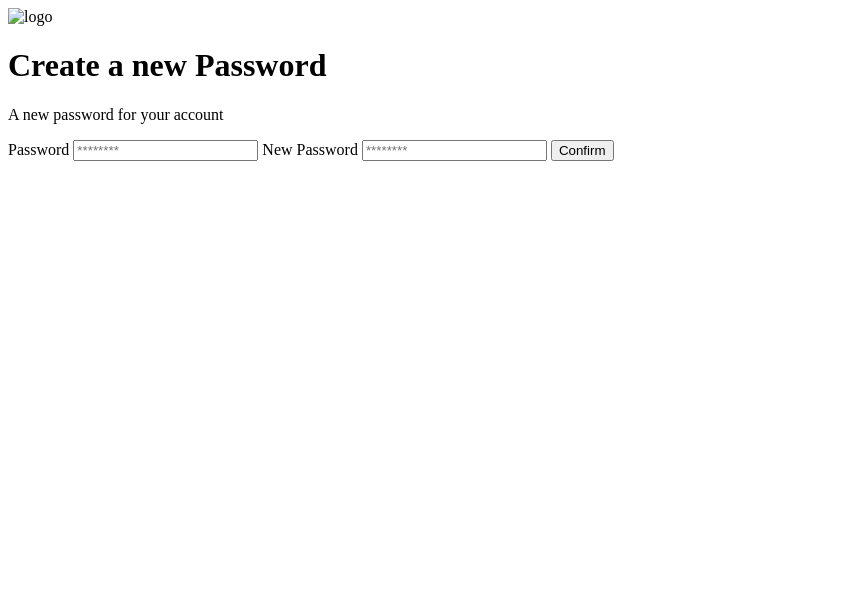
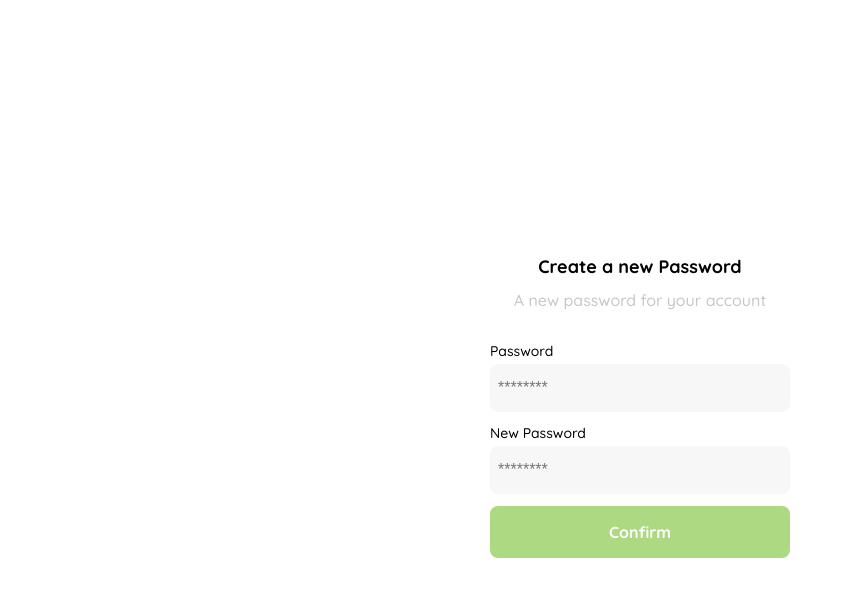
Before and after one commit to kfiguera/frontend-practico, a plain HTML site: page clase1.html in a window 1280 px wide. Shown: the whole page, without its empty margins (0-845 px from the left). Drawn offline with Linux system fonts and the light colour scheme.

Commit message:
Crear nueva contraseña: CSS

```diff
--- a/clase1.html
+++ b/clase1.html
@@ -5,13 +5,102 @@
     <meta name="viewport"
           content="width=device-width, user-scalable=no, initial-scale=1.0, maximum-scale=1.0, minimum-scale=1.0">
     <meta http-equiv="X-UA-Compatible" content="ie=edge">
+    <link rel="preconnect" href="https://fonts.googleapis.com">
+    <link rel="preconnect" href="https://fonts.gstatic.com" crossorigin>
+    <link href="https://fonts.googleapis.com/css2?family=Quicksand:wght@300;500;700&display=swap" rel="stylesheet">
     <title>Document</title>
-    <style></style>
+    <style>
+        :root {
+            --white: #FFFFFF;
+            --black: #000000;
+            --very-light-pink: #C7C7C7;
+            --text-input-field: #F7F7F7;
+            --hospital-green: #ACD982;
+            --sm: 14px;
+            --md: 16px;
+            --lg: 18px;
+        }
+
+        body {
+            font-family: 'Quicksand', sans-serif;
+            margin: 0;
+        }
+
+        .login {
+            width: 100%;
+            height: 100vh;
+            display: grid;
+            place-items: center;
+        }
+
+        .form-container {
+            display: grid;
+            grid-template-rows: auto 1fr auto;
+            width: 300px;
+        }
+
+        .logo {
+            width: 150px;
+            margin-bottom: 48px;
+            justify-self: center;
+            display: none;
+        }
+
+        .title {
+            font-size: var(--lg);
+            margin-bottom: 12px;
+            text-align: center;
+        }
+
+        .subtitle {
+            color: var(--very-light-pink);
+            font-size: var(--md);
+            font-weight: 500;
+            margin-top: 0;
+            margin-bottom: 32px;
+            text-align: center;
+        }
+
+        .form {
+            display: flex;
+            flex-direction: column ;
+        }
+        .label {
+            font-size: var(--sm);
+            font-weight: 500;
+            margin-bottom: 4px;
+        }
+        .input {
+            background-color: var(--text-input-field);
+            border: none;
+            border-radius: 8px;
+            height: 32px;
+            font-size: var(--md);
+            padding: 8px;
+            margin-bottom: 12px;
+        }
+        .primary-button{
+            background-color: var(--hospital-green);
+            border-radius: 8px;
+            border: none;
+            color: var(--white);
+            width: 100%;
+            height: 52px;
+            cursor: pointer;
+            font: var(--md);
+            font-weight: bold;
+        }
+        @media (max-width: 640px) {
+            .logo {
+                display: block;
+            }
+        }
+    </style>
 </head>
 <body>
 <div class="login">
     <div class="form-container">
-        <img src="" alt="logo" class="logo">
+        <img src="./assets/logos/logo_yard_sale.svg" alt="logo" class="logo">
         <h1 class="title">Create a new Password</h1>
         <p class="subtitle">A new password for your account</p>
         <form action="/" class="form">
@@ -19,7 +108,8 @@
             <input type="password" id="password" name="password" placeholder="********" class="input input-password">
 
             <label for="new-password" class="label">New Password</label>
-            <input type="password" id="new-password" name="new-password" placeholder="********" class="input input-password">
+            <input type="password" id="new-password" name="new-password" placeholder="********"
+                   class="input input-password">
 
             <input type="submit" value="Confirm" class="primary-button login-button">
         </form>
```
